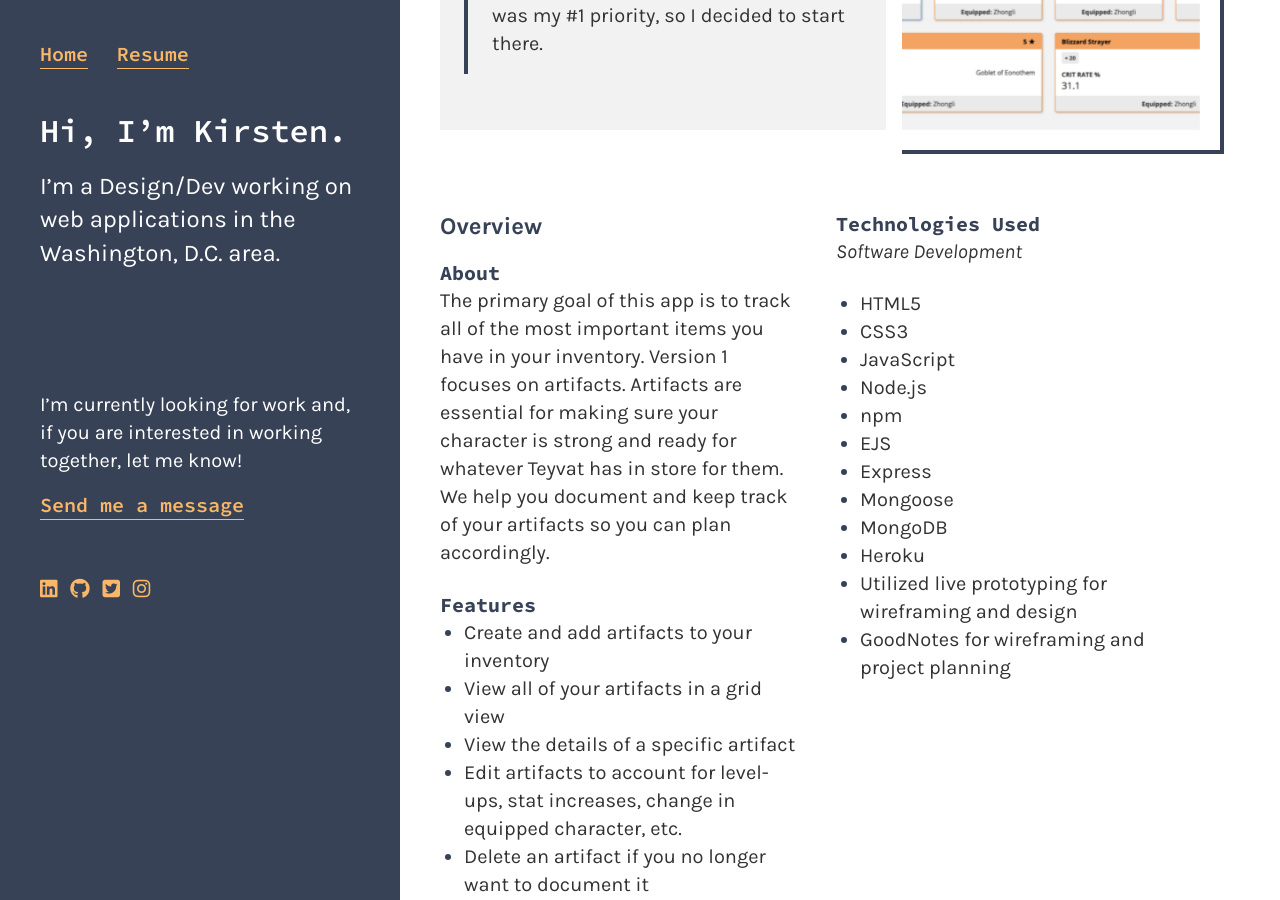
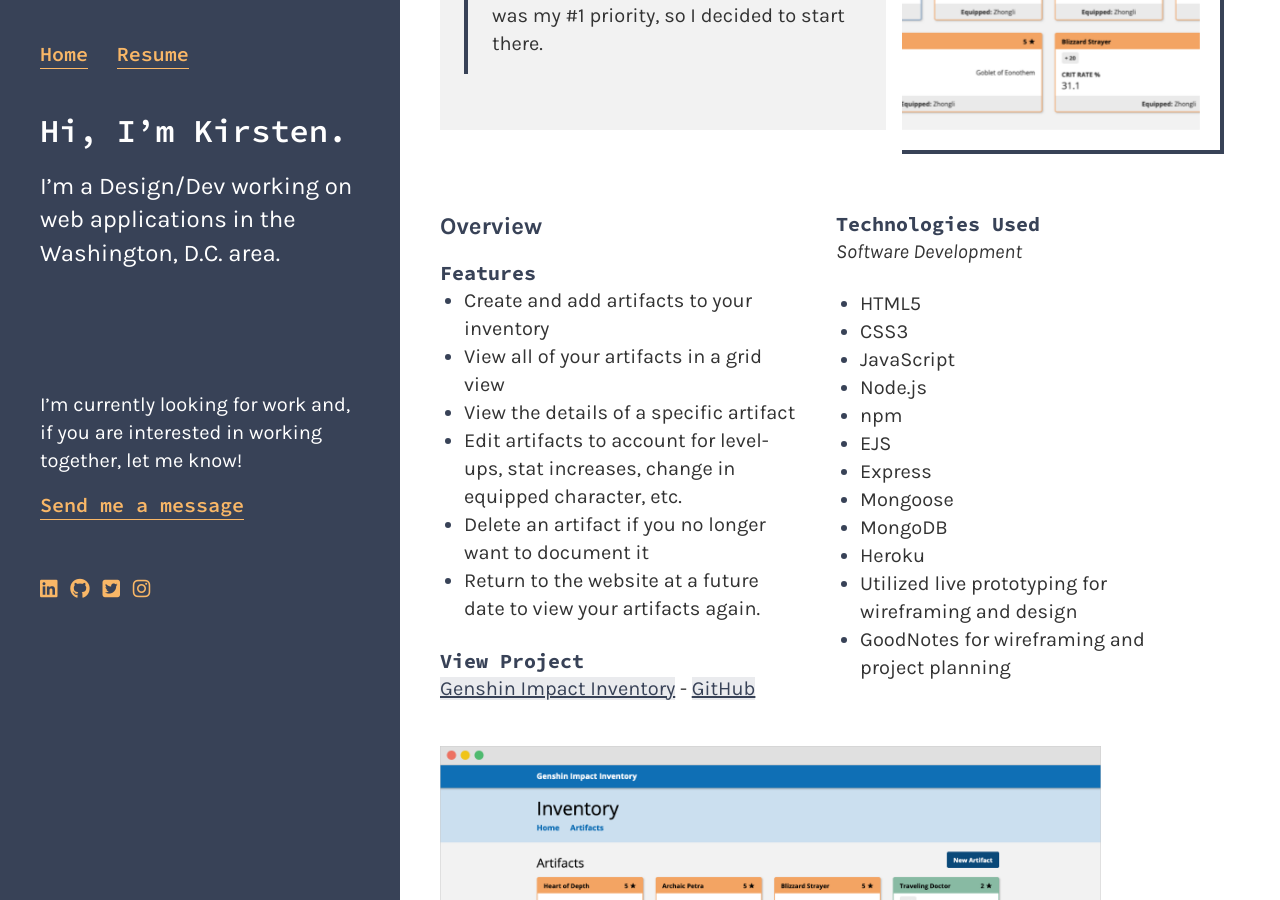
Before and after one commit to marcusrelacion/kirstengreen.com, a Jekyll site: the page built from _projects/genshin-impact-inventory.markdown, in a window 1280 px wide and 900 px high, scrolled down 412 px. Built offline with Jekyll 4.4.1, drawn with Linux system fonts in a browser that asks for light colours; nearby versions of some CDN libraries.

Commit message:
Updated Genshin Impact Inventory

```diff
--- a/_projects/genshin-impact-inventory.markdown
+++ b/_projects/genshin-impact-inventory.markdown
@@ -16,11 +16,6 @@
   layout: 50-50
   column-1-body: |-
     ## Overview
-
-    ### About
-
-    The primary goal of this app is to track all of the most important items you have in your inventory. Version 1 focuses on artifacts. Artifacts are essential for making sure your character is strong and ready for whatever Teyvat has in store for them. We help you document and keep track of your artifacts so you can plan accordingly.
-
 
     ### Features
 
```
